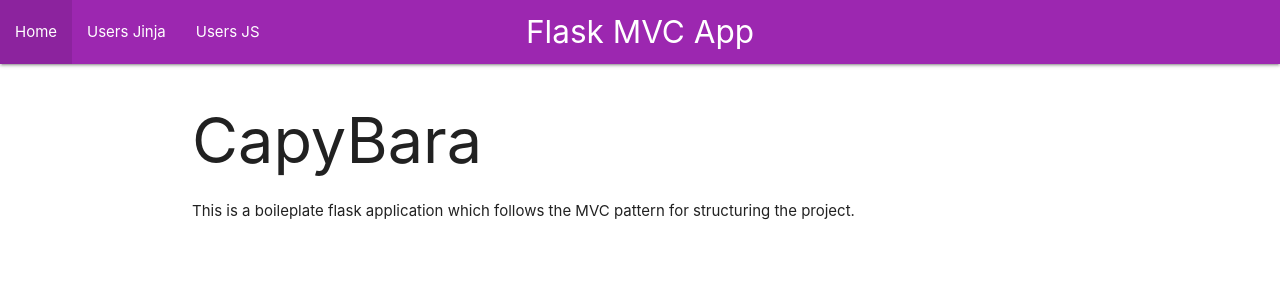
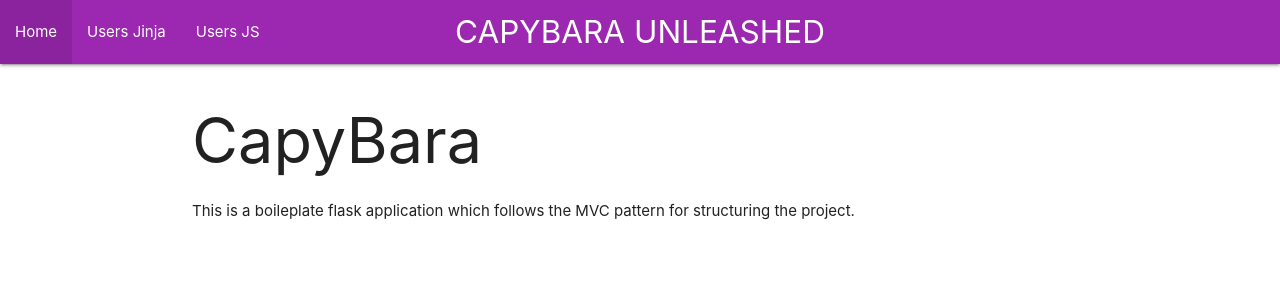
Before and after one commit to CapyFanatics/WorkingCapybara, a Flask app: page / in a window 1280 px wide. Shown: the top 300 px of the page. Run offline with Flask 3, Linux system fonts and the light colour scheme.

Commit message:
Update index.html
Testing the deployment and template

```diff
--- a/App/templates/index.html
+++ b/App/templates/index.html
@@ -1,6 +1,6 @@
 {% extends "layout.html" %}
-{% block title %}Flask MVC App{% endblock %}
-{% block page %}Flask MVC App{% endblock %}
+{% block title %}CAPYBARA UNLEASHED Home Page{% endblock %}
+{% block page %}CAPYBARA UNLEASHED {% endblock %}
 
 {{ super() }}
 
```
